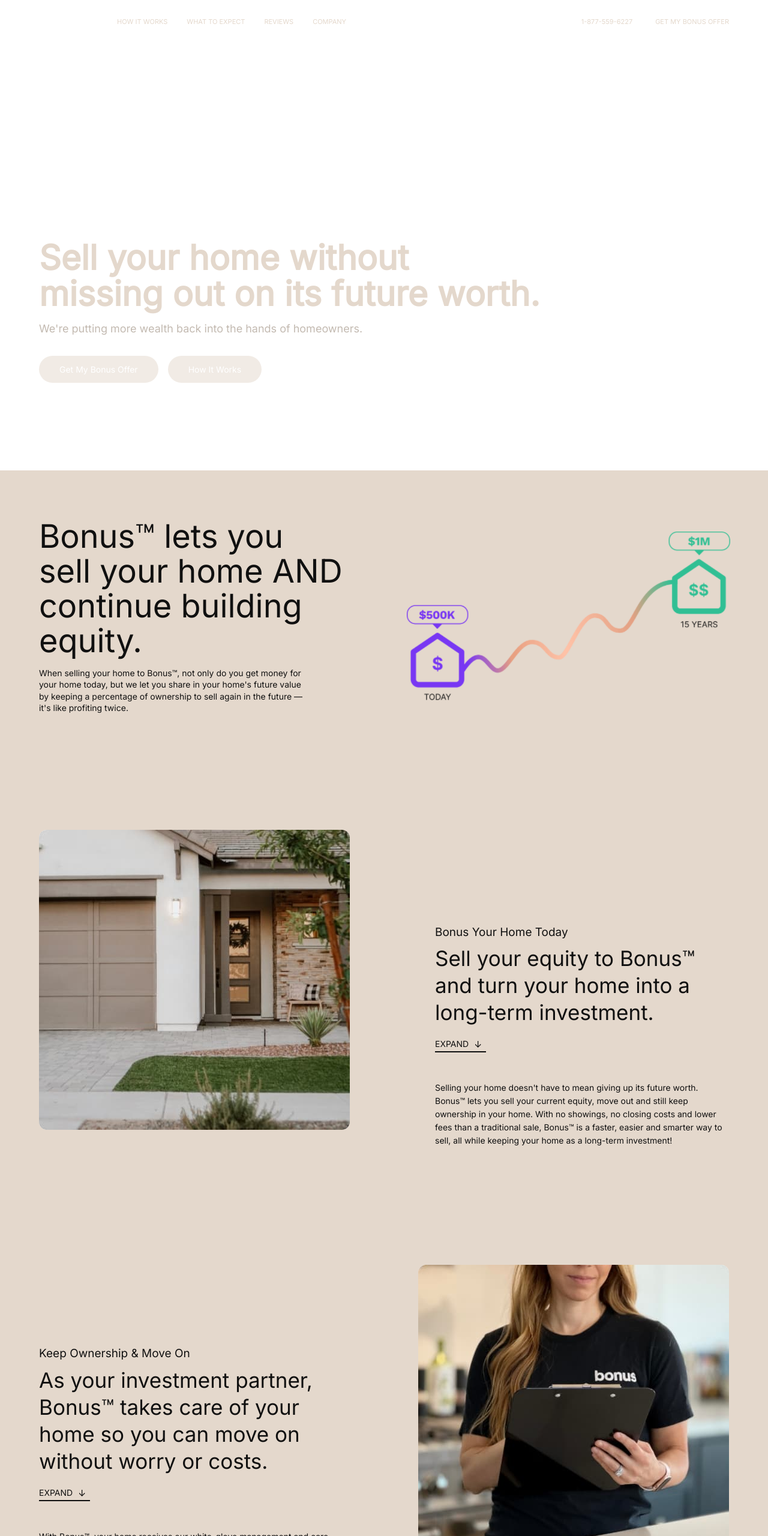
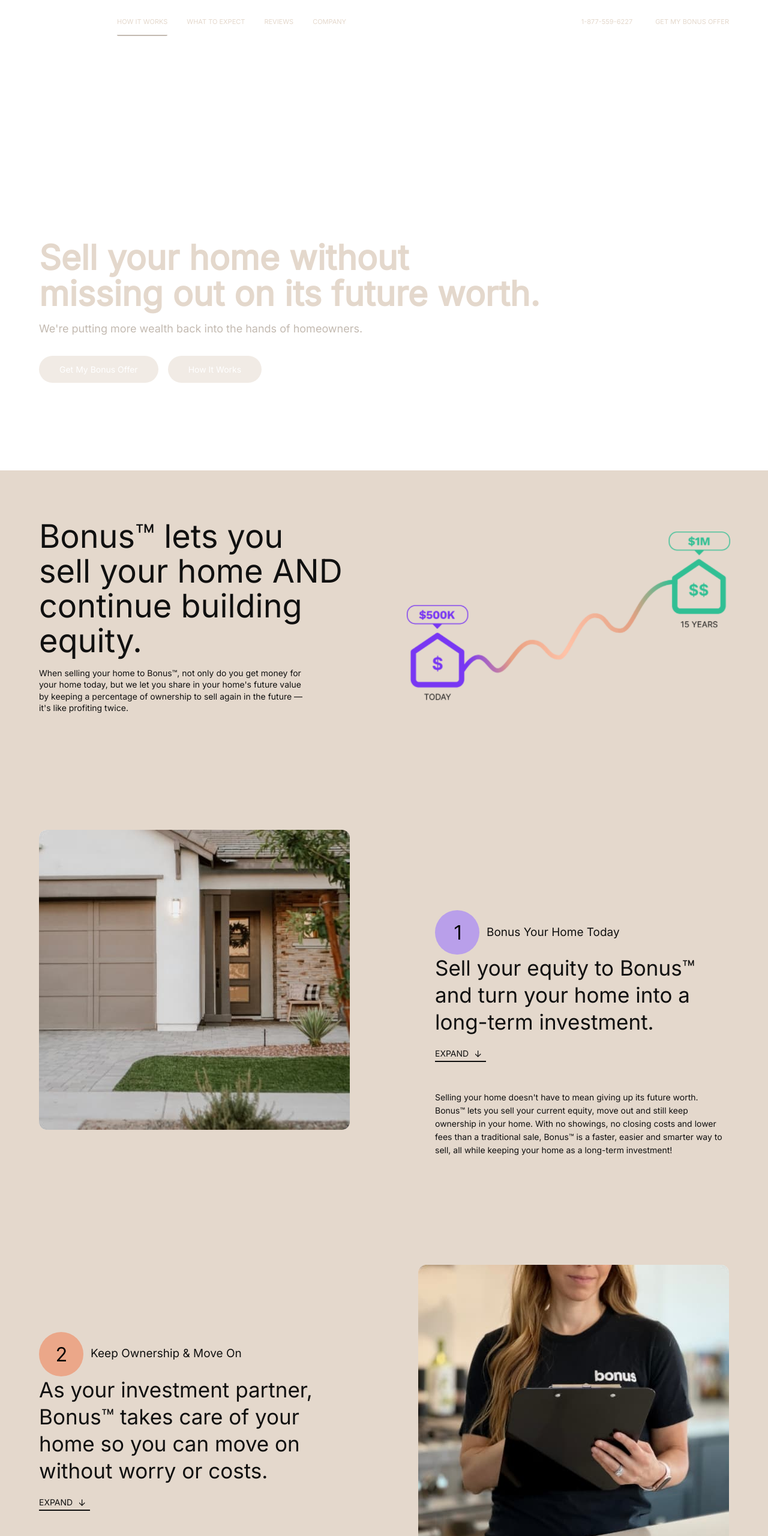
Before and after one commit to YevheniiZinych/bonus-mk, a website: page index.html in a window 1280 px wide. Shown: the top 2560 px of the page at 60% size. Drawn offline with nearby package versions, Linux system fonts and the light colour scheme.

Commit message:
add style fot training

```diff
--- a/css/style.css
+++ b/css/style.css
@@ -50,6 +50,33 @@
   color: var(--creamy-color);
 }
 
+.header-nav-link.current {
+  border-bottom: 2px solid var(--creamy-second);
+  border-radius: 2px;
+}
+
+.header-nav-link::after {
+  content: "";
+  position: absolute;
+  display: block;
+
+  bottom: 0;
+  width: 100%;
+  height: 2px;
+
+  border-radius: 2px;
+
+  background-color: var(--creamy-second);
+
+  opacity: 0;
+
+  transition: opacity 250ms linear;
+}
+
+.header-nav-link:hover::after {
+  opacity: 1;
+}
+
 .header-flex {
   display: flex;
   justify-content: space-around;
@@ -71,6 +98,11 @@
   gap: 38px;
 
   margin-left: auto;
+}
+
+.header-nav-link {
+  position: relative;
+  padding: 15px 0;
 }
 
 /* Hero */
@@ -114,18 +146,42 @@
 }
 
 .hero-link {
+  position: relative;
   padding: 14px 34px;
 
   color: var(--white-color);
   background-color: var(--btn-hero-bg);
 
   border-radius: 100px;
+  z-index: 1;
 }
 
-/* .hero-link:is(:hover, :focus) {
+.hero-link::after {
+  content: "";
+  position: absolute;
+  display: block;
+
+  top: 0;
+  left: 0;
+
+  width: 100%;
+  height: 100%;
+
+  border-radius: inherit;
+
+  transform: scale(0);
+  transform-origin: center center;
+
+  transition: transform 250ms ease-in-out;
+
   background-color: var(--violet-color);
-  transition: var(--main-transition);
-} */
+
+  z-index: -1;
+}
+
+.hero-link:is(:hover, :focus)::after {
+  transform: scale(1);
+}
 
 /* Benefits */
 .benefits {
@@ -140,6 +196,13 @@
   gap: 106px;
   align-items: center;
   justify-content: space-between;
+}
+
+.benefits-item .benefits-title-wrapp {
+  display: flex;
+  align-items: center;
+
+  gap: 12px;
 }
 
 .benefits-item:nth-child(even) {
@@ -173,6 +236,39 @@
   width: 460px;
 }
 
+.benefits-item:nth-child(2) .benefits-number-wrapp {
+  display: flex;
+  align-items: center;
+  justify-content: center;
+  width: 74px;
+  height: 74px;
+
+  border-radius: 50%;
+  background-color: var(--violet-lite);
+}
+
+.benefits-item:nth-child(3) .benefits-number-wrapp {
+  display: flex;
+  align-items: center;
+  justify-content: center;
+  width: 74px;
+  height: 74px;
+
+  border-radius: 50%;
+  background-color: var(--orange-pseudo-el);
+}
+
+.benefits-item:last-child .benefits-number-wrapp {
+  display: flex;
+  align-items: center;
+  justify-content: center;
+  width: 74px;
+  height: 74px;
+
+  border-radius: 50%;
+  background-color: var(--mint-color);
+}
+
 .benefits-item:not(:first-child) {
   height: 725px;
 }
@@ -190,6 +286,7 @@
 .benefits-item:nth-child(n + 2) .wrapper {
   margin-top: 180px;
 }
+
 .benefits-title {
   font-weight: 400;
   font-size: 19px;
--- a/index.html
+++ b/index.html
@@ -24,9 +24,7 @@
         <nav class="header-nav">
           <ul class="header-nav-list">
             <li class="header-nav-item">
-              <a
-                class="header-nav-link header-text animate__animated animate__bounce"
-                href="#"
+              <a class="header-nav-link header-text current" href="#"
                 >How It Works</a
               >
             </li>
@@ -99,7 +97,15 @@
             </li>
             <li class="benefits-item">
               <div class="wrapper">
-                <h2 class="benefits-title">Bonus Your Home Today</h2>
+                <div class="benefits-title-wrapp">
+                  <div class="benefits-number-wrapp">
+                    <svg class="benefits-item-number" width="17" height="24">
+                      <use href="./img/sprite.svg#one"></use>
+                    </svg>
+                  </div>
+
+                  <h2 class="benefits-title">Bonus Your Home Today</h2>
+                </div>
                 <p class="benefits-subtitle">
                   Sell your equity to Bonus™ and turn your home into a long-term
                   investment.
@@ -123,7 +129,15 @@
             </li>
             <li class="benefits-item">
               <div class="wrapper">
-                <h2 class="benefits-title">Keep Ownership & Move On</h2>
+                <div class="benefits-title-wrapp">
+                  <div class="benefits-number-wrapp">
+                    <svg class="benefits-item-number" width="17" height="24">
+                      <use href="./img/sprite.svg#two"></use>
+                    </svg>
+                  </div>
+
+                  <h2 class="benefits-title">Keep Ownership & Move On</h2>
+                </div>
                 <p class="benefits-subtitle">
                   As your investment partner, Bonus™ takes care of your home so
                   you can move on without worry or costs.
@@ -147,7 +161,14 @@
             </li>
             <li class="benefits-item">
               <div class="wrapper">
-                <h2 class="benefits-title">Sell Again in 5-30 Years</h2>
+                <div class="benefits-title-wrapp">
+                  <div class="benefits-number-wrapp">
+                    <svg class="benefits-item-number" width="17" height="24">
+                      <use href="./img/sprite.svg#thre"></use>
+                    </svg>
+                  </div>
+                  <h2 class="benefits-title">Sell Again in 5-30 Years</h2>
+                </div>
                 <p class="benefits-subtitle">
                   Unlock your bonus wealth. As your home value rises throughout
                   the years, so does your future net-worth.
```
Also changed, not shown: img/sprite.svg (added), img/user-coment-img.png (renamed from img/comments.png).
